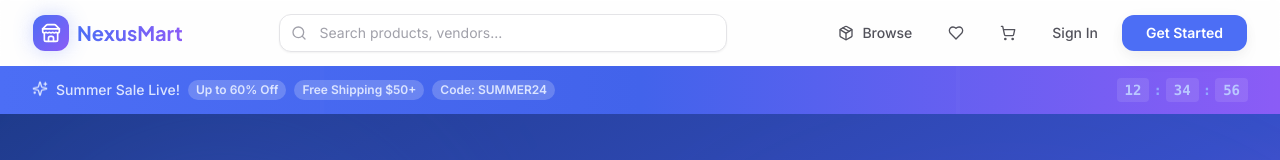
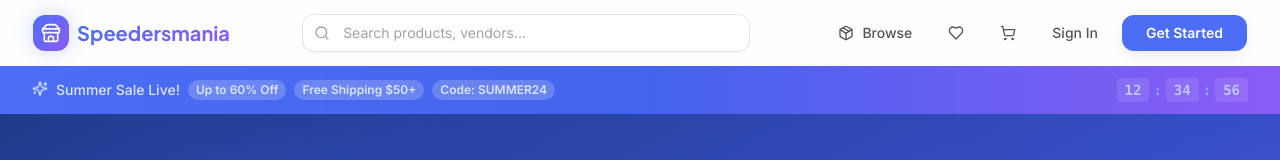
Before and after one commit to abdullahkhatri432-del/multi-vendor-marketplace, a React (Vite) app: page / in a window 1280 px wide. Shown: the top 160 px of the page. Built offline with nearby package versions, Linux system fonts and the light colour scheme; no server answers; the database is empty; the HTML template or start-up script is replaced by a standard one.

Commit message:
feat: rebrand NexusMart to Speedersmania across all components

```diff
--- a/index.html
+++ b/index.html
@@ -6,28 +6,28 @@
     <meta name="viewport" content="width=device-width, initial-scale=1.0" />
 
     <!-- Primary Meta Tags -->
-    <title>NexusMart — Premium Multi-Vendor Marketplace</title>
-    <meta name="title" content="NexusMart — Premium Multi-Vendor Marketplace" />
-    <meta name="description" content="Discover premium products from verified vendors. Shop electronics, fashion, home goods and more on NexusMart — the trusted multi-vendor marketplace." />
+    <title>Speedersmania — Premium Multi-Vendor Marketplace</title>
+    <meta name="title" content="Speedersmania — Premium Multi-Vendor Marketplace" />
+    <meta name="description" content="Discover premium products from verified vendors. Shop electronics, fashion, home goods and more on Speedersmania — the trusted multi-vendor marketplace." />
     <meta name="keywords" content="marketplace, e-commerce, multi-vendor, shop, electronics, fashion, home, online shopping" />
-    <meta name="author" content="NexusMart" />
+    <meta name="author" content="Speedersmania" />
     <meta name="theme-color" content="#4c6ef5" />
 
     <!-- Open Graph / Facebook -->
     <meta property="og:type" content="website" />
     <meta property="og:url" content="https://abdullahkhatri432-del.github.io/multi-vendor-marketplace/" />
-    <meta property="og:title" content="NexusMart — Premium Multi-Vendor Marketplace" />
+    <meta property="og:title" content="Speedersmania — Premium Multi-Vendor Marketplace" />
     <meta property="og:description" content="Discover premium products from verified vendors. Shop electronics, fashion, home goods and more." />
     <meta property="og:image" content="https://abdullahkhatri432-del.github.io/multi-vendor-marketplace/og-image.png" />
     <meta property="og:image:width" content="1200" />
     <meta property="og:image:height" content="630" />
-    <meta property="og:image:alt" content="NexusMart Marketplace" />
-    <meta property="og:site_name" content="NexusMart" />
+    <meta property="og:image:alt" content="Speedersmania Marketplace" />
+    <meta property="og:site_name" content="Speedersmania" />
 
     <!-- Twitter -->
     <meta name="twitter:card" content="summary_large_image" />
     <meta name="twitter:url" content="https://abdullahkhatri432-del.github.io/multi-vendor-marketplace/" />
-    <meta name="twitter:title" content="NexusMart — Premium Multi-Vendor Marketplace" />
+    <meta name="twitter:title" content="Speedersmania — Premium Multi-Vendor Marketplace" />
     <meta name="twitter:description" content="Discover premium products from verified vendors. Shop electronics, fashion, home goods and more." />
     <meta name="twitter:image" content="https://abdullahkhatri432-del.github.io/multi-vendor-marketplace/og-image.png" />
 
--- a/src/components/AuthModal.jsx
+++ b/src/components/AuthModal.jsx
@@ -219,8 +219,8 @@ export default function AuthModal({ isOpen, onClose, initialMode = 'login', onAu
             </h2>
             <p className="mt-1 text-sm text-surface-500">
               {mode === 'login'
-                ? 'Sign in to continue to NexusMart'
-                : 'Join NexusMart and start your journey'}
+                ? 'Sign in to continue to Speedersmania'
+                : 'Join Speedersmania and start your journey'}
             </p>
           </div>
 
--- a/src/components/layout/Footer.jsx
+++ b/src/components/layout/Footer.jsx
@@ -11,7 +11,7 @@ export default function Footer() {
               <div className="flex h-8 w-8 items-center justify-center rounded-xl bg-gradient-to-br from-primary-600 to-accent">
                 <Store className="h-4 w-4 text-white" />
               </div>
-              <span className="text-lg font-display font-bold text-gradient">NexusMart</span>
+              <span className="text-lg font-display font-bold text-gradient">Speedersmania</span>
             </Link>
             <p className="text-sm text-surface-500 leading-relaxed">
               The premium multi-vendor marketplace. Discover unique products from verified sellers worldwide.
@@ -63,7 +63,7 @@ export default function Footer() {
         </div>
 
         <div className="mt-10 border-t border-surface-100 pt-6 flex flex-col sm:flex-row items-center justify-between gap-4">
-          <p className="text-xs text-surface-400">&copy; {new Date().getFullYear()} NexusMart. All rights reserved.</p>
+          <p className="text-xs text-surface-400">&copy; {new Date().getFullYear()} Speedersmania. All rights reserved.</p>
           <p className="text-xs text-surface-400">Built with React + Firebase + Tailwind CSS</p>
         </div>
       </div>
--- a/src/components/layout/Header.jsx
+++ b/src/components/layout/Header.jsx
@@ -31,7 +31,7 @@ export default function Header() {
             <div className="flex h-9 w-9 items-center justify-center rounded-xl bg-gradient-to-br from-primary-600 to-accent shadow-glow">
               <Store className="h-5 w-5 text-white" />
             </div>
-            <span className="text-xl font-display font-bold text-gradient hidden sm:block">NexusMart</span>
+            <span className="text-xl font-display font-bold text-gradient hidden sm:block">Speedersmania</span>
           </Link>
 
           <form onSubmit={handleSearch} className="hidden md:flex flex-1 max-w-md">
--- a/src/pages/HomePage.jsx
+++ b/src/pages/HomePage.jsx
@@ -190,7 +190,7 @@ const testimonials = [
     name: 'Sarah Mitchell',
     avatar: 'https://images.unsplash.com/photo-1494790108377-be9c29b29330?w=80&h=80&fit=crop',
     rating: 5,
-    text: 'NexusMart has completely transformed how I shop online. The curated selection from verified vendors means I never have to worry about quality. Found my favorite leather jacket from Fashion Forward - arrived in 2 days!',
+    text: 'Speedersmania has completely transformed how I shop online. The curated selection from verified vendors means I never have to worry about quality. Found my favorite leather jacket from Fashion Forward - arrived in 2 days!',
     location: 'San Francisco, CA',
     verified: true,
   },
@@ -199,7 +199,7 @@ const testimonials = [
     name: 'James Chen',
     avatar: 'https://images.unsplash.com/photo-1507003211169-0a1dd7228f2d?w=80&h=80&fit=crop',
     rating: 5,
-    text: 'As a vendor, the platform tools are incredible. Analytics dashboard, inventory management, and the seller support team is actually helpful. My sales tripled in the first quarter after joining NexusMart.',
+    text: 'As a vendor, the platform tools are incredible. Analytics dashboard, inventory management, and the seller support team is actually helpful. My sales tripled in the first quarter after joining Speedersmania.',
     location: 'Austin, TX',
     verified: true,
   },
@@ -660,7 +660,7 @@ export default function HomePage() {
           <div className="absolute top-0 right-0 h-64 w-64 rounded-full bg-white/10 blur-[80px]" />
           <div className="absolute bottom-0 left-0 h-64 w-64 rounded-full bg-white/5 blur-[80px]" />
           <div className="relative max-w-2xl">
-            <h2 className="text-3xl font-display font-bold text-white">Start Selling on NexusMart</h2>
+            <h2 className="text-3xl font-display font-bold text-white">Start Selling on Speedersmania</h2>
             <p className="mt-4 text-lg text-primary-100/80">
               Join thousands of vendors and reach millions of customers. Set up your store in minutes.
             </p>
--- a/src/pages/LoginPage.jsx
+++ b/src/pages/LoginPage.jsx
@@ -161,7 +161,7 @@ export default function LoginPage() {
             <div className="flex h-10 w-10 items-center justify-center rounded-xl bg-gradient-to-br from-primary-600 to-accent shadow-glow">
               <Store className="h-5 w-5 text-white" />
             </div>
-            <span className="text-xl font-display font-bold text-gradient">NexusMart</span>
+            <span className="text-xl font-display font-bold text-gradient">Speedersmania</span>
           </Link>
           <h1 className="text-2xl font-display font-bold text-surface-900">
             {step === 'form' ? 'Welcome back' : 'Verify your email'}
--- a/src/pages/PrivacyPage.jsx
+++ b/src/pages/PrivacyPage.jsx
@@ -90,8 +90,8 @@ export default function PrivacyPage() {
             <h2 className="text-lg font-semibold text-surface-900 mb-3">10. Contact Us</h2>
             <p className="text-sm text-surface-600 leading-relaxed">
               If you have questions about this Privacy Policy or your data, contact us at:
-              <br />Email: privacy@nexusmart.com
-              <br />Platform: NexusMart Support Center
+              <br />Email: privacy@speedersmania.com
+              <br />Platform: Speedersmania Support Center
             </p>
           </section>
         </div>
--- a/src/pages/RegisterPage.jsx
+++ b/src/pages/RegisterPage.jsx
@@ -81,14 +81,14 @@ export default function RegisterPage() {
             <div className="flex h-10 w-10 items-center justify-center rounded-xl bg-gradient-to-br from-primary-600 to-accent shadow-glow">
               <Store className="h-5 w-5 text-white" />
             </div>
-            <span className="text-xl font-display font-bold text-gradient">NexusMart</span>
+            <span className="text-xl font-display font-bold text-gradient">Speedersmania</span>
           </Link>
           <h1 className="text-2xl font-display font-bold text-surface-900">
             {step === 'form' ? 'Create your account' : 'Verify your email'}
           </h1>
           <p className="mt-2 text-sm text-surface-500">
             {step === 'form'
-              ? 'Join NexusMart and start your journey'
+              ? 'Join Speedersmania and start your journey'
               : 'We have sent a verification link to your email'}
           </p>
         </div>
--- a/src/pages/TermsPage.jsx
+++ b/src/pages/TermsPage.jsx
@@ -9,14 +9,14 @@ export default function TermsPage() {
           <section>
             <h2 className="text-lg font-semibold text-surface-900 mb-3">1. Acceptance of Terms</h2>
             <p className="text-sm text-surface-600 leading-relaxed">
-              By accessing and using NexusMart ("the Platform"), you agree to be bound by these Terms and Conditions. If you do not agree to these terms, please do not use our services. These terms apply to all users, including customers, vendors, and administrators.
+              By accessing and using Speedersmania ("the Platform"), you agree to be bound by these Terms and Conditions. If you do not agree to these terms, please do not use our services. These terms apply to all users, including customers, vendors, and administrators.
             </p>
           </section>
 
           <section>
             <h2 className="text-lg font-semibold text-surface-900 mb-3">2. Platform Description</h2>
             <p className="text-sm text-surface-600 leading-relaxed">
-              NexusMart is a multi-vendor marketplace that connects buyers with independent sellers. We provide the technology platform for vendors to list products and for customers to purchase them. NexusMart is not the seller of products listed by third-party vendors unless otherwise stated.
+              Speedersmania is a multi-vendor marketplace that connects buyers with independent sellers. We provide the technology platform for vendors to list products and for customers to purchase them. Speedersmania is not the seller of products listed by third-party vendors unless otherwise stated.
             </p>
           </section>
 
@@ -37,7 +37,7 @@ export default function TermsPage() {
               <li>Vendors are responsible for the accuracy of product listings, descriptions, and pricing.</li>
               <li>Vendors must fulfill orders in a timely manner and handle returns according to platform policies.</li>
               <li>Vendors are responsible for their own tax obligations and business licenses.</li>
-              <li>NexusMart reserves the right to remove listings that violate our policies.</li>
+              <li>Speedersmania reserves the right to remove listings that violate our policies.</li>
               <li>Vendors agree to pay applicable commission fees on completed sales.</li>
             </ul>
           </section>
@@ -45,14 +45,14 @@ export default function TermsPage() {
           <section>
             <h2 className="text-lg font-semibold text-surface-900 mb-3">5. Purchases & Payments</h2>
             <p className="text-sm text-surface-600 leading-relaxed">
-              All prices are listed in the currency shown at checkout. Payment is processed securely through our payment partners. NexusMart is not responsible for any additional fees charged by your financial institution. We reserve the right to refuse or cancel any order for any reason.
+              All prices are listed in the currency shown at checkout. Payment is processed securely through our payment partners. Speedersmania is not responsible for any additional fees charged by your financial institution. We reserve the right to refuse or cancel any order for any reason.
             </p>
           </section>
 
           <section>
             <h2 className="text-lg font-semibold text-surface-900 mb-3">6. Shipping & Returns</h2>
             <p className="text-sm text-surface-600 leading-relaxed">
-              Shipping policies vary by vendor and are listed on each product page. Returns are subject to the individual vendor's return policy. NexusMart mediates disputes between buyers and vendors when necessary but is not liable for shipping delays or product quality issues caused by vendors.
+              Shipping policies vary by vendor and are listed on each product page. Returns are subject to the individual vendor's return policy. Speedersmania mediates disputes between buyers and vendors when necessary but is not liable for shipping delays or product quality issues caused by vendors.
             </p>
           </section>
 
@@ -66,21 +66,21 @@ export default function TermsPage() {
           <section>
             <h2 className="text-lg font-semibold text-surface-900 mb-3">8. Intellectual Property</h2>
             <p className="text-sm text-surface-600 leading-relaxed">
-              All content on the Platform, including logos, text, graphics, and software, is the property of NexusMart or its licensors and is protected by intellectual property laws. Vendors retain rights to their product images and descriptions but grant NexusMart a license to display them on the platform.
+              All content on the Platform, including logos, text, graphics, and software, is the property of Speedersmania or its licensors and is protected by intellectual property laws. Vendors retain rights to their product images and descriptions but grant Speedersmania a license to display them on the platform.
             </p>
           </section>
 
           <section>
             <h2 className="text-lg font-semibold text-surface-900 mb-3">9. Limitation of Liability</h2>
             <p className="text-sm text-surface-600 leading-relaxed">
-              NexusMart provides the platform "as is" without warranties of any kind. We are not liable for any indirect, incidental, or consequential damages arising from your use of the platform. Our total liability is limited to the amount you paid to us in the 12 months preceding the claim.
+              Speedersmania provides the platform "as is" without warranties of any kind. We are not liable for any indirect, incidental, or consequential damages arising from your use of the platform. Our total liability is limited to the amount you paid to us in the 12 months preceding the claim.
             </p>
           </section>
 
           <section>
             <h2 className="text-lg font-semibold text-surface-900 mb-3">10. Contact</h2>
             <p className="text-sm text-surface-600 leading-relaxed">
-              For questions about these Terms & Conditions, please contact us at support@nexusmart.com.
+              For questions about these Terms & Conditions, please contact us at support@speedersmania.com.
             </p>
           </section>
         </div>
```
